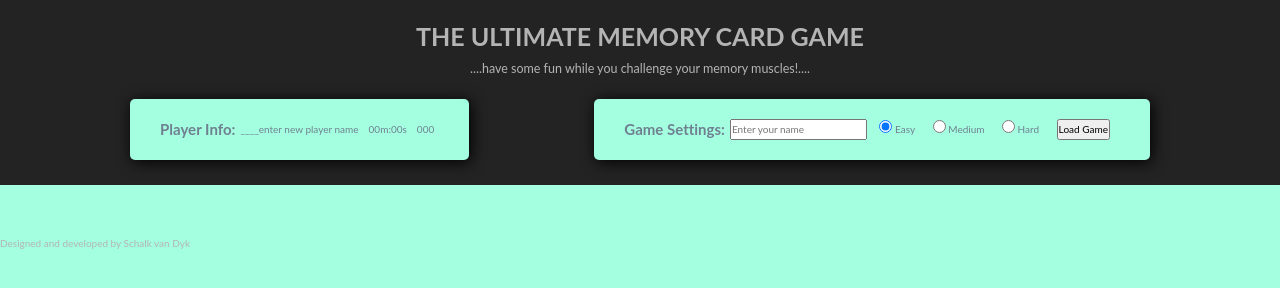
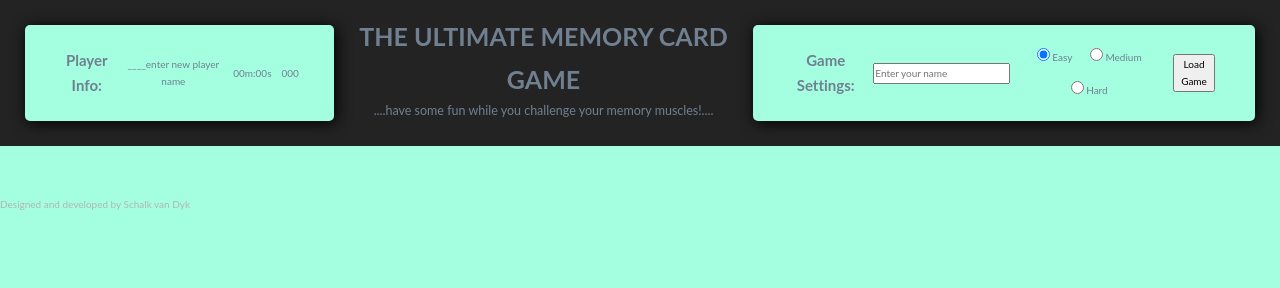
Before and after one commit to SVDwebtech/memoryGame014, a website: page index.html in a window 1280 px wide. Drawn offline with Linux system fonts and the light colour scheme.

Commit message:
change html structure of header element in index.html
    *   now all header elements are in a row

```diff
--- a/index.html
+++ b/index.html
@@ -8,26 +8,44 @@
     <title>Memory Game</title>
 </head>
 <body>
+
     <header class="header">
-        <div class="heading-primary u-margin-medium-div-bottom">
-            <h1 class="heading-primary--main">The ultimate memory card game</h1>
-            <p class="heading-primary--sub">....Have some fun while you challenge your memory muscles!....</p>
-        </div>
 
         <div class="gameInfo">
+
             <div class="gameInfo__playerInfo">
+
                 <h2>Player Info:</h2>
+
                 <p class="gameInfo__playerInfo--name gameInfo__playerInfo--infoItem playerNameDisplay">____enter new player name</p>
+
                 <p class="gameInfo__playerInfo--time gameInfo__playerInfo--infoItem">
+
                     <span class="timer">
                         <span class="timer--min minhand">00</span>m:<span class="timer--sec sechand">00</span>s
                     </span>
+
                 </p>
-                <p class="gameInfo__playerInfo--flips gameInfo__playerInfo--infoItem"><span class="counter--display">000</span></p>
+
+                <p class="gameInfo__playerInfo--flips gameInfo__playerInfo--infoItem">
+
+                    <span class="counter--display">000</span>
+
+                </p>
+
             </div>
+
+            <div class="gameInfo__gameHeading heading-primary u-margin-medium-div-bottom">
+                <h1 class="heading-primary--main">The ultimate memory card game</h1>
+                <p class="heading-primary--sub">....Have some fun while you challenge your memory muscles!....</p>
+            </div>
+
             <div class="gameInfo__gameSettings">
+
                 <h2>Game Settings:</h2>
+
                 <input class="gameInfo__gameSettings--nameInput gameInfo__gameSettings--infoItem nameInputDisplay" type="text" name="" id="" placeholder="Enter your name">
+
                 <div class="gameinfo__gameSettings--gamedifficulty gameDifficultyCheckboxes">
                     <div class="gameInfo__gameSettings--easy gameInfo__gameSettings--checkboxItem checkboxDiv">
                         <input class="checkboxInput checkboxEasy" type="radio" id="easy" name="gameDifficulty" checked>
@@ -42,12 +60,16 @@
                         <label for="hard">Hard</label>
                     </div>
                 </div>
+
                 <div class="buttons">
                     <button class="btn btn__loadGame loadGameBtn">Load Game</button>
                     <a href="http://127.0.0.1:8080/"><div class="btn btn__display btn__newGame newGameBtn">New Game</div></a>
                 </div>
+
             </div>
+
         </div>
+
     </header>
     <main>
         <div class="card-container">
```
